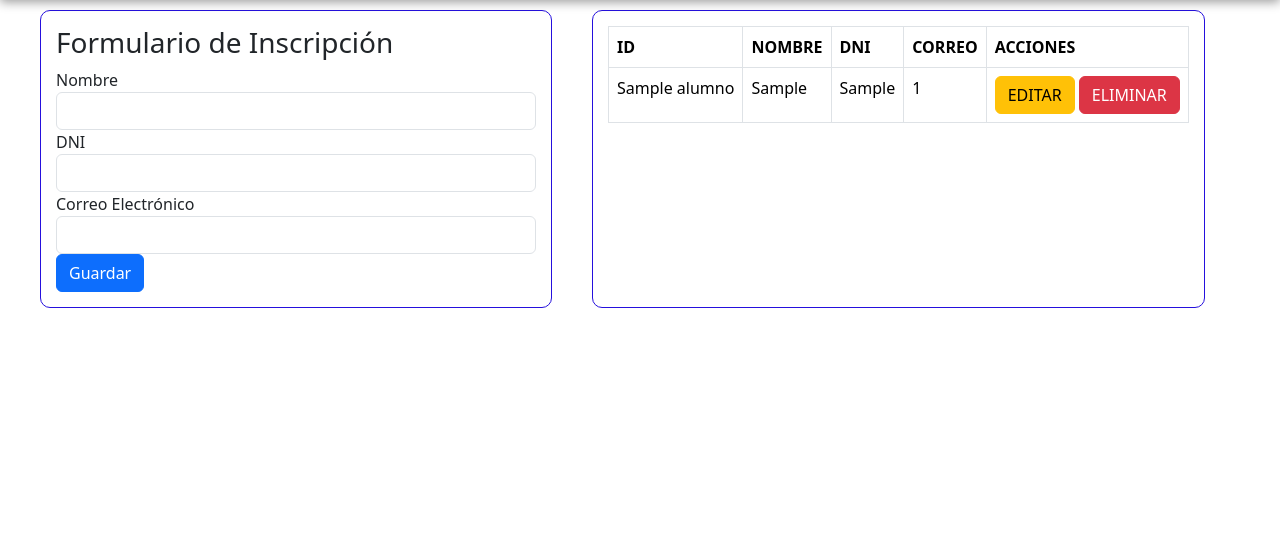
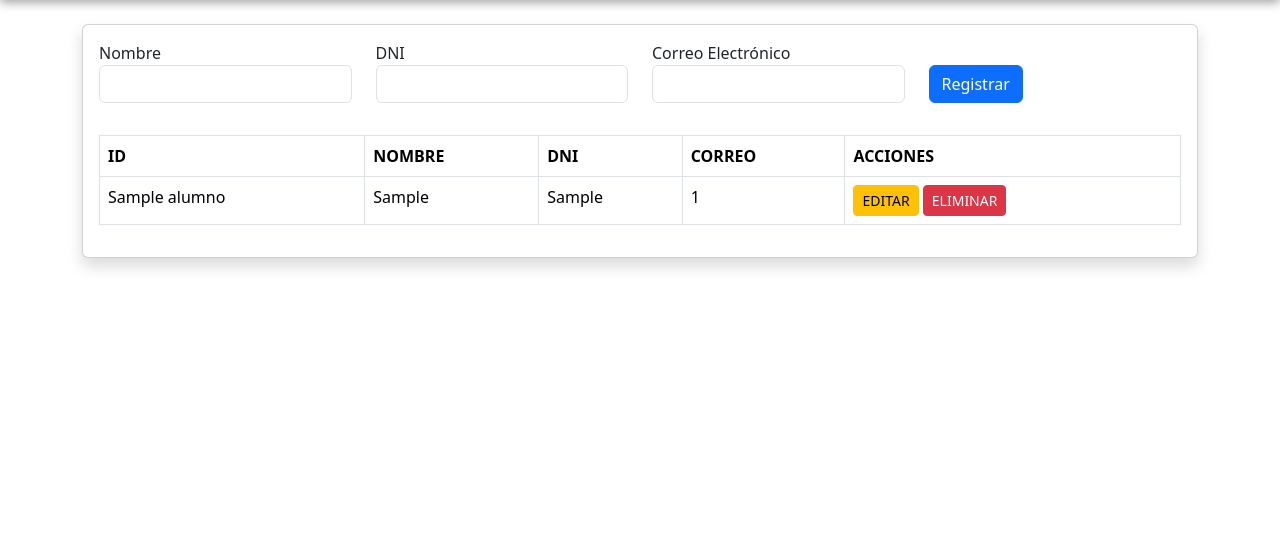
Before and after one commit to killerchipy723/DesarrolloWeb4, a Flask app: page /alumno in a window 1280 px wide. Shown: the part 64-612 px from the top of the page. Run offline with Flask 3, Linux system fonts and the light colour scheme; tables that the repository leaves empty or names only in its code hold one stand-in row (values such as "Sample post").

Commit message:
editar y eliminar ventana modal

```diff
--- a/app.py
+++ b/app.py
@@ -37,7 +37,29 @@ def reg_alumnos():
     print("Registro Guardado Exitosamente")
     return redirect(url_for('alumno'))
 
-#tabla alumnos
+#Eliminar alumno
+@app.route("/delete/<string:id>")
+def delete_Alumno(id):
+    query = "delete from alumno where idalumno = %s"
+    conexion = conn()
+    cursor = conexion.cursor()
+    cursor.execute(query,(id))
+    conexion.commit()
+    return redirect(url_for('alumno'))
+
+#Actualizar ALumnos
+@app.route("/Update_Alumno/<string:id>",methods=['POST'])
+def Actualizar_Alumno(id):
+    conexion = conn()
+    nombre = request.form['name']
+    dni = request.form['document']
+    correo = request.form['email']
+    query = 'UPDATE alumno SET apenomb = %s,dni=%s,correo=%s WHERE idalumno = %s'
+    cursor = conexion.cursor()
+    cursor.execute(query,(nombre,dni,correo,id))
+    conexion.commit()
+    return redirect(url_for('alumno'))
+
 
 
 
--- a/static/styles/estilosNav.css
+++ b/static/styles/estilosNav.css
@@ -62,26 +62,7 @@
   border-bottom: 2px solid #00aaff;
 }
 
-.container-form{
-  width: 40%;
-  margin-left: 40px;
-  border: solid 1px #2510dd;
-  padding: 15px;
-  border-radius: 10px;
-  margin-top: 10px;
-}
-.container-table{
 
-  margin-left: 40px;
-  border: solid 1px #2510dd;
-  padding: 15px;
-  border-radius: 10px;
-  margin-top: 10px;
-}
-
-.container-main{
-  display: flex;
-}
 /* Responsive */
 @media (max-width: 768px) {
   .navbar-container {
--- a/templates/sitio/alumnos.html
+++ b/templates/sitio/alumnos.html
@@ -1,56 +1,101 @@
-
 {% include 'sitio/cabecera.html' %}
 
-        <div class="container-main">
-            <div class="container-form">
-                <h3 class="tittle-form">Formulario de Inscripción</h3>
+<div class="container mt-4">
+  <div class="card shadow">
+    <div class="card-body">
       <form action="/reg_alumno" method="post">
-                    <div class="form-group">
+        <div class="row mb-3">
+          <div class="col">
             <label for="">Nombre</label>
-                        <input type="text" name="nombre" class="form-control" required>
+            <input type="text" name="nombre" class="form-control mb-3" required>
           </div>
-                    <div class="form-group">
+          <div class="col">
             <label for="">DNI</label>
-                        <input type="number" name="dni" class="form-control" required>
+            <input type="number" name="dni" class="form-control mb-3" required>
           </div>
-                    <div class="form-group">
+          <div class="col">
             <label for="">Correo Electrónico</label>
-                        <input type="email" name="correo" class="form-control" required>
+            <input type="email" name="correo" class="form-control mb-3" required>
           </div>
-                    <input type="submit" class="btn btn-primary mb-10" value="Guardar">
+          <div class="col">
+            <button class="btn btn-primary mb-3 mt-4" type="submit">Registrar</button>
+          </div>
+        </div>
       </form>
-            </div>
 
-            <div class="container-table">
       <table class="table table-bordered">
         <thead>
-                        <tr>
-                            <th>ID</th>
-                            <th>NOMBRE</th>
-                            <th>DNI</th>
-                            <th>CORREO</th>
-                            <th>ACCIONES</th>
-                        </tr>
+          <th scope="col">ID</th>
+          <th scope="col">NOMBRE</th>
+          <th scope="col">DNI</th>
+          <th scope="col">CORREO</th>
+          <th scope="col">ACCIONES</th>
         </thead>
         <tbody>
-                        {% for alu in alumno  %}
+          {% for alu in alumno %}
           <tr>
             <td>{{alu[0]}}</td>
             <td>{{alu[1]}}</td>
             <td>{{alu[2]}}</td>
             <td>{{alu[3]}}</td>
             <td>
-                                <a class="btn btn-warning" href="">EDITAR</a>
-                                <a class="btn btn-danger" href="">ELIMINAR</a>
+              <a class="btn btn-warning btn-sm" data-bs-toggle="modal" data-bs-target="#modal{{alu[0]}}">EDITAR</a>
+              <!-- Botón que abre el modal de confirmación -->
+              <a class="btn btn-danger btn-sm" href="#"
+                 data-bs-toggle="modal"
+                 data-bs-target="#modal2{{alu[0]}}"
+                 data-id="{{alu[0]}}">ELIMINAR</a>
             </td>
           </tr>
+
+          <!-- MODAL EDITAR -->
+          <div class="modal fade" id="modal{{alu[0]}}" tabindex="-1" aria-labelledby="exampleModalLabel" aria-hidden="true">
+            <div class="modal-dialog">
+              <div class="modal-content">
+                <div class="modal-header">
+                  <h1 class="modal-title fs-5">{{alu[1]}}</h1>
+                  <button type="button" class="btn-close" data-bs-dismiss="modal" aria-label="Close"></button>
+                </div>
+                <div class="modal-body">
+                  <form action="/Update_Alumno/{{alu[0]}}" method="post">
+                    <label>Nombre</label>
+                    <input type="text" name="name" class="form-control mb-3" required value="{{alu[1]}}">
+                    <label>DNI</label>
+                    <input type="text" name="document" class="form-control mb-3" required value="{{alu[2]}}">
+                    <label>Correo Electrónico</label>
+                    <input type="email" name="email" class="form-control mb-3" required value="{{alu[3]}}">
+                </div>
+                <div class="modal-footer">
+                  <button type="submit" class="btn btn-primary">Actualizar</button>
+                </div>
+                </form>
+              </div>
+            </div>
+          </div>
+
+          <!-- MODAL CONFIRMACIÓN ELIMINAR -->
+          <div class="modal fade" id="modal2{{alu[0]}}" tabindex="-1" aria-labelledby="confirmModalLabel" aria-hidden="true">
+            <div class="modal-dialog modal-dialog-centered">
+              <div class="modal-content">
+                <div class="modal-header bg-danger text-white">
+                  <h5 class="modal-title">Eliminar a: {{alu[1]}}</h5>
+                  <button type="button" class="btn-close btn-close-white" data-bs-dismiss="modal" aria-label="Close"></button>
+                </div>
+                <div class="modal-body">
+                  ¿Está seguro de que desea eliminar este registro?
+                </div>
+                <div class="modal-footer">
+                  <button type="button" class="btn btn-secondary" data-bs-dismiss="modal">Cancelar</button>
+                  <a href="/delete/{{alu[0]}}" class="btn btn-danger">Sí, eliminar</a>
+                </div>
+              </div>
+            </div>
+          </div>
           {% endfor %}
         </tbody>
       </table>
     </div>
   </div>
-
-
-
+</div>
 
 {% include 'sitio/pie.html' %}
--- a/templates/sitio/cabecera.html
+++ b/templates/sitio/cabecera.html
@@ -6,9 +6,10 @@
     <title>I.E.S 6021 J.C Dávalos</title>
     <link rel="stylesheet" href="/static/styles/estilosNav.css">
     <link href="https://cdn.jsdelivr.net/npm/bootstrap@5.3.8/dist/css/bootstrap.min.css" rel="stylesheet" integrity="sha384-sRIl4kxILFvY47J16cr9ZwB07vP4J8+LH7qKQnuqkuIAvNWLzeN8tE5YBujZqJLB" crossorigin="anonymous">
+    <script src="https://cdn.jsdelivr.net/npm/bootstrap@5.3.8/dist/js/bootstrap.bundle.min.js" integrity="sha384-FKyoEForCGlyvwx9Hj09JcYn3nv7wiPVlz7YYwJrWVcXK/BmnVDxM+D2scQbITxI" crossorigin="anonymous"></script>
+
 </head>
 <body>
-
 <nav class="navbar">
   <div class="navbar-container">
     <div class="navbar-logo">
@@ -19,15 +20,12 @@
       <a class="nav-item" href="/">Inicio</a>
       <a class="nav-item" href="#">Home</a>
       <a class="nav-item" href="/libros">Libros</a>
-
       <a class="nav-item" href="#">Docentes</a>
       <a class="nav-item" href="/alumno">Alumnos</a>
     </div>
   </div>
 </nav>
-
 <div class="container"></div>
-
     <script src="https://cdn.jsdelivr.net/npm/bootstrap@5.3.8/dist/js/bootstrap.bundle.min.js" integrity="sha384-FKyoEForCGlyvwx9Hj09JcYn3nv7wiPVlz7YYwJrWVcXK/BmnVDxM+D2scQbITxI" crossorigin="anonymous"></script>
 </body>
 </html>
```
Lines whose indentation alone changed are shown as unchanged.
